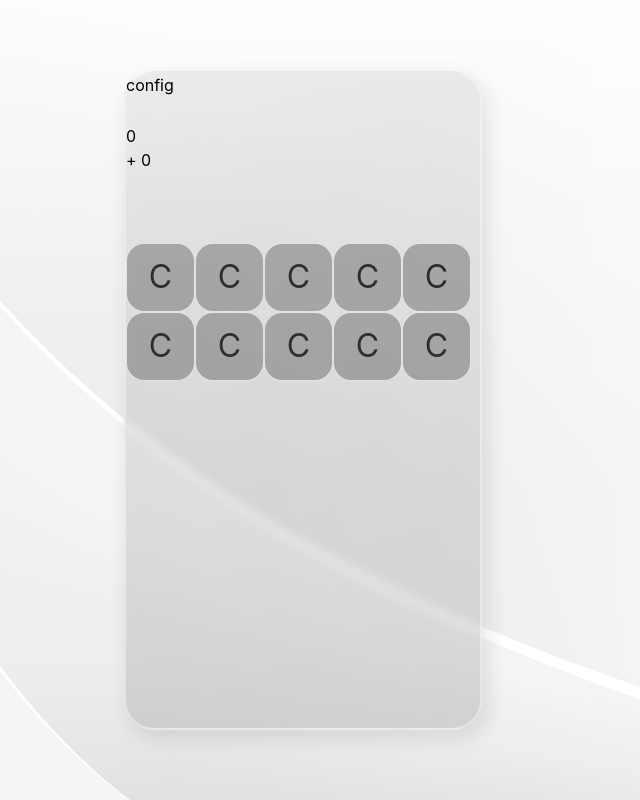
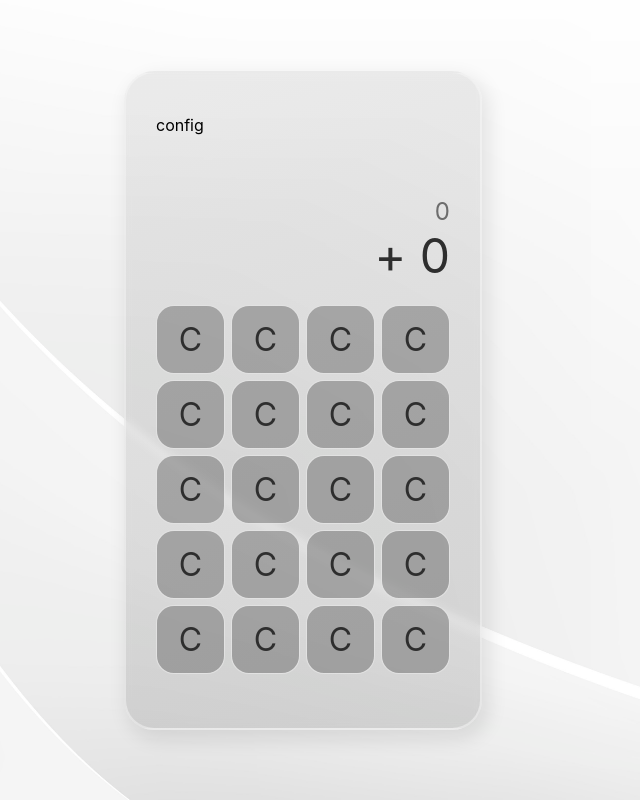
Before and after one commit to SilvaOrdep/react-calculadora, a React (Vite) app: page / in a window 1280 px wide. Shown: the whole page, without its empty margins (337-977 px from the left). Built offline with nearby package versions, Linux system fonts and the light colour scheme.

Commit message:
build: css do esqueleto principal

```diff
--- a/src/App.css
+++ b/src/App.css
@@ -1,6 +1,4 @@
-@tailwind base;
-@tailwind components;
-@tailwind utilities;
+
 body {
   background-image: url("./assets/bg-white.jpg");
   background-size: cover;
@@ -17,6 +15,8 @@ main {
   flex-direction: column;
   width: 358px;
   height: 659px;
+  padding: 40px 30px;
+  gap: 20px;
 
   border-radius: 30px;
   border: 2px solid rgba(246, 246, 246, 0.49);
@@ -38,5 +38,9 @@ header {
 
 .buttonsBox {
   height: 100%;
-  flex-grow: 3;
+  display: flex;
+  flex-wrap: wrap;
+  justify-content: space-between;
+  gap: 6px;
+  align-content: flex-start;
 }
--- a/src/App.jsx
+++ b/src/App.jsx
@@ -68,6 +68,56 @@ function App() {
             text="C"
             onClick={() => console.log("Adicionado")}
           />
+          <Botao
+            color="#2E2E2E"
+            text="C"
+            onClick={() => console.log("Adicionado")}
+          />
+          <Botao
+            color="#2E2E2E"
+            text="C"
+            onClick={() => console.log("Adicionado")}
+          />
+          <Botao
+            color="#2E2E2E"
+            text="C"
+            onClick={() => console.log("Adicionado")}
+          />
+          <Botao
+            color="#2E2E2E"
+            text="C"
+            onClick={() => console.log("Adicionado")}
+          />
+          <Botao
+            color="#2E2E2E"
+            text="C"
+            onClick={() => console.log("Adicionado")}
+          />
+          <Botao
+            color="#2E2E2E"
+            text="C"
+            onClick={() => console.log("Adicionado")}
+          />
+          <Botao
+            color="#2E2E2E"
+            text="C"
+            onClick={() => console.log("Adicionado")}
+          />
+          <Botao
+            color="#2E2E2E"
+            text="C"
+            onClick={() => console.log("Adicionado")}
+          />
+          <Botao
+            color="#2E2E2E"
+            text="C"
+            onClick={() => console.log("Adicionado")}
+          />
+          <Botao
+            color="#2E2E2E"
+            text="C"
+            onClick={() => console.log("Adicionado")}
+          />
         </div>
       </main>
     </>
--- a/src/components/textArea/textAreaStyle.css
+++ b/src/components/textArea/textAreaStyle.css
@@ -1,3 +1,25 @@
-.maintext{
+.maintext {
   height: 160px;
+  display: flex;
+  flex-direction: column;
+  align-items: flex-end;
+  justify-content: end;
 }
+
+.numPrincipal {
+  color: #2e2e2e;
+  font-family: Inter;
+  font-size: 48px;
+  font-style: normal;
+  font-weight: 400;
+  line-height: normal;
+}
+
+.concatenador {
+  color: #6d6d6d;
+  font-family: Inter;
+  font-size: 24px;
+  font-style: normal;
+  font-weight: 400;
+  line-height: normal;
+}
```
Also changed, not shown: src/index.css (+6 -6 lines).
